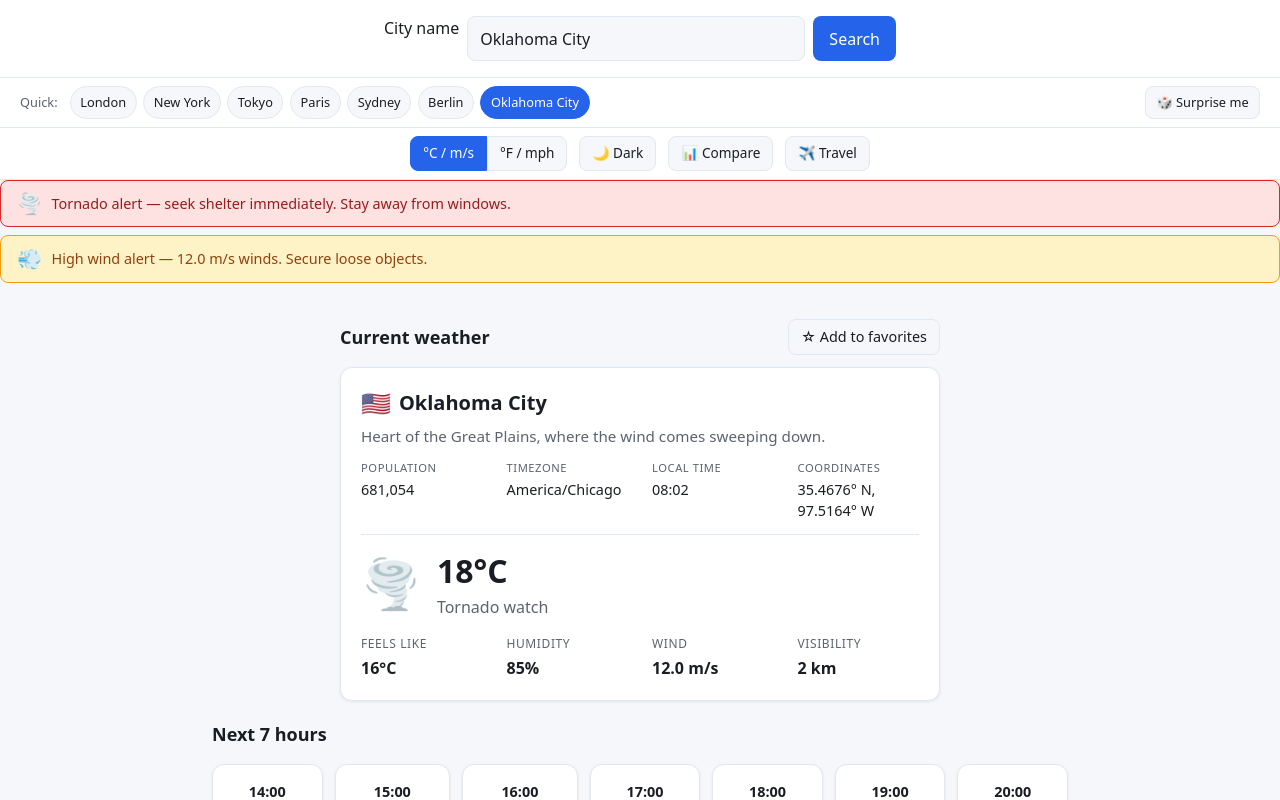
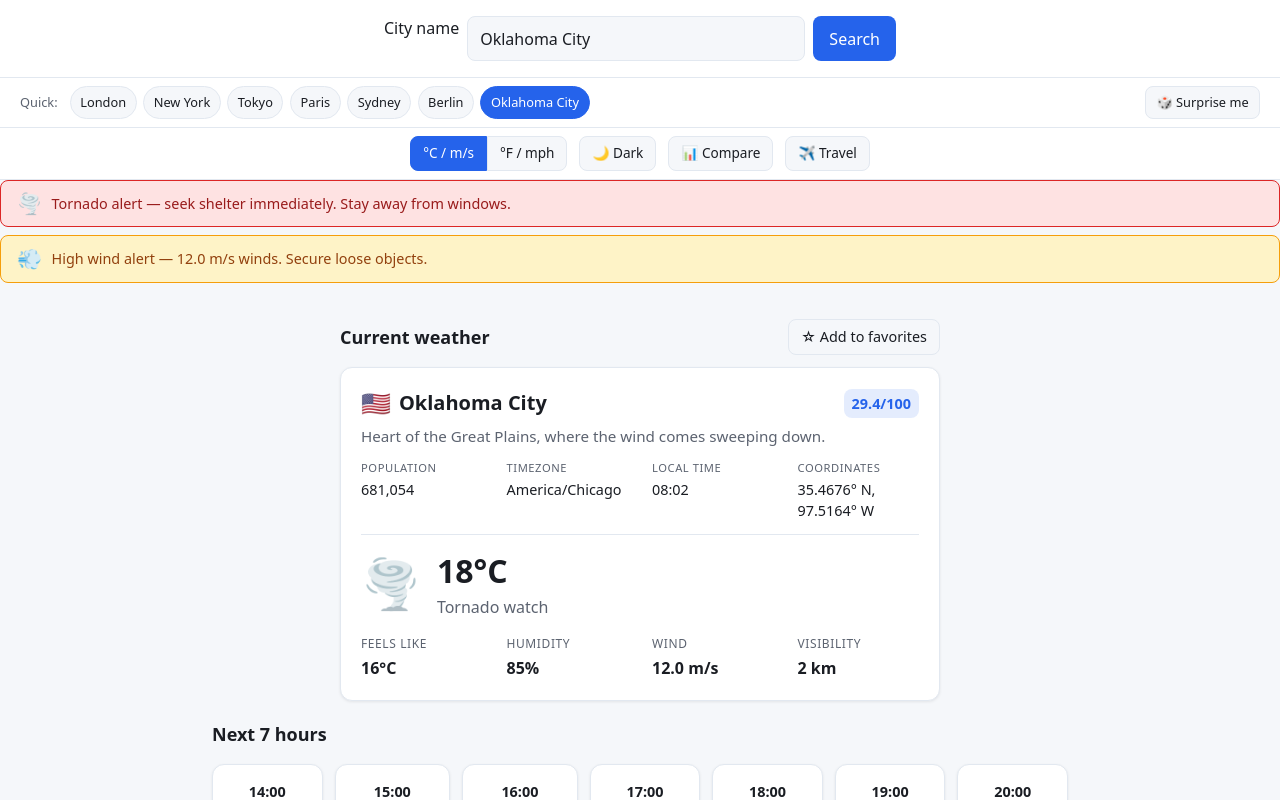
Before and after one commit to dionibrahimaj026-afk/weather-dashboard, a React (Vite) app: page / in a window 1280 px wide. Both pictures are taken after a click on the button "Oklahoma City". Shown: the top 800 px of the page. Built offline with nearby package versions, Linux system fonts and the light colour scheme.

Commit message:
added a weather score from 0-100

```diff
--- a/src/components/CompareView.jsx
+++ b/src/components/CompareView.jsx
@@ -1,5 +1,6 @@
 import { WeatherIcon } from './WeatherIcon'
 import { CountryFlag } from './CountryFlag'
+import { calculateWeatherScore } from '../utils/weatherScore'
 import styles from './CompareView.module.css'
 
 function formatTemp(temp, unit) {
@@ -34,11 +35,17 @@ export function CompareView({ citiesData, unit }) {
         {citiesData.map((data) => {
           if (!data) return null
           const { location, current } = data
+          const { total, breakdown } = calculateWeatherScore(current)
           return (
             <article key={location.name} className={styles.card}>
               <div className={styles.header}>
                 <CountryFlag code={location.countryCode} className={styles.flag} title={location.country} />
-                <h3 className={styles.city}>{location.name}</h3>
+                <div>
+                  <h3 className={styles.city}>{location.name}</h3>
+                  <span className={styles.score} title={`Temp: ${breakdown.temperature} | Humidity: ${breakdown.humidity} | Wind: ${breakdown.wind} | Alerts: ${breakdown.alerts} | Visibility: ${breakdown.visibility}`}>
+                    {total}/100
+                  </span>
+                </div>
               </div>
               {location.description && (
                 <p className={styles.cityDesc}>{location.description}</p>
--- a/src/components/CompareView.module.css
+++ b/src/components/CompareView.module.css
@@ -44,6 +44,12 @@
   font-size: 1.1rem;
   font-weight: 600;
   color: var(--text);
+}
+
+.score {
+  font-size: 0.8rem;
+  font-weight: 600;
+  color: var(--accent);
 }
 
 .cityDesc {
--- a/src/components/CurrentWeather.jsx
+++ b/src/components/CurrentWeather.jsx
@@ -1,5 +1,6 @@
 import { WeatherIcon } from './WeatherIcon'
 import { CountryFlag } from './CountryFlag'
+import { calculateWeatherScore } from '../utils/weatherScore'
 import styles from './CurrentWeather.module.css'
 
 function formatTemp(temp, unit) {
@@ -28,6 +29,7 @@ export function CurrentWeather({ data, unit, onAddFavorite, isFavorite }) {
   if (!data) return null
 
   const { location, current } = data
+  const { total: score, breakdown } = calculateWeatherScore(current)
 
   return (
     <section className={styles.section} aria-labelledby="current-weather-heading">
@@ -44,11 +46,16 @@ export function CurrentWeather({ data, unit, onAddFavorite, isFavorite }) {
         </button>
       </div>
       <div className={styles.card}>
-        <div className={styles.location}>
-          {location.countryCode && (
-            <CountryFlag code={location.countryCode} className={styles.flag} title={location.country} />
-          )}
-          {location.name}
+        <div className={styles.locationRow}>
+          <div className={styles.location}>
+            {location.countryCode && (
+              <CountryFlag code={location.countryCode} className={styles.flag} title={location.country} />
+            )}
+            {location.name}
+          </div>
+          <div className={styles.scoreBadge} title={`Temperature: ${breakdown.temperature} | Humidity: ${breakdown.humidity} | Wind: ${breakdown.wind} | Alerts: ${breakdown.alerts} | Visibility: ${breakdown.visibility}`}>
+            {score}/100
+          </div>
         </div>
         {location.description && (
           <p className={styles.cityDesc}>{location.description}</p>
--- a/src/components/CurrentWeather.module.css
+++ b/src/components/CurrentWeather.module.css
@@ -47,6 +47,14 @@
   box-shadow: var(--card-shadow);
 }
 
+.locationRow {
+  display: flex;
+  align-items: center;
+  justify-content: space-between;
+  gap: 0.75rem;
+  margin-bottom: 0.5rem;
+}
+
 .location {
   display: flex;
   align-items: center;
@@ -54,7 +62,15 @@
   font-size: 1.25rem;
   font-weight: 600;
   color: var(--text);
-  margin-bottom: 0.5rem;
+}
+
+.scoreBadge {
+  font-size: 0.9rem;
+  font-weight: 600;
+  color: var(--accent);
+  padding: 0.25rem 0.5rem;
+  background: color-mix(in oklch, var(--accent) 12%, transparent);
+  border-radius: 8px;
 }
 
 .cityDesc {
--- a/src/components/TravelMode.jsx
+++ b/src/components/TravelMode.jsx
@@ -1,5 +1,6 @@
 import { CountryFlag } from './CountryFlag'
 import { WeatherIcon } from './WeatherIcon'
+import { calculateWeatherScore } from '../utils/weatherScore'
 import styles from './TravelMode.module.css'
 
 function formatTemp(temp, unit) {
@@ -33,6 +34,7 @@ export function TravelMode({ data, unit, onSelectCity }) {
   }
 
   const { location, current } = data
+  const { total: score, breakdown } = calculateWeatherScore(current)
 
   return (
     <section className={styles.section} aria-labelledby="travel-mode-heading">
@@ -40,9 +42,20 @@ export function TravelMode({ data, unit, onSelectCity }) {
         ✈️ Best city to visit today
       </h2>
       <p className={styles.subtitle}>
-        Based on comfortable temperature, low wind, no alerts, and good visibility
+        Based on temperature, humidity, wind, alerts, and visibility
       </p>
       <div className={styles.card}>
+        <div className={styles.scoreRow}>
+          <span className={styles.scoreLabel}>Weather score</span>
+          <span className={styles.scoreValue}>{score}/100</span>
+        </div>
+        <div className={styles.scoreBreakdown}>
+          <span title="Temperature">🌡️ {breakdown.temperature}</span>
+          <span title="Humidity">💧 {breakdown.humidity}</span>
+          <span title="Wind">💨 {breakdown.wind}</span>
+          <span title="Alerts">⚠️ {breakdown.alerts}</span>
+          <span title="Visibility">👁️ {breakdown.visibility}</span>
+        </div>
         <div className={styles.header}>
           <CountryFlag code={location.countryCode} className={styles.flag} title={location.country} />
           <div>
@@ -72,7 +85,7 @@ export function TravelMode({ data, unit, onSelectCity }) {
           </div>
           <div>
             <dt>Alerts</dt>
-            <dd className={styles.noAlerts}>None ✓</dd>
+            <dd className={breakdown.alerts > 0 ? styles.noAlerts : undefined}>{breakdown.alerts > 0 ? 'None ✓' : 'Active'}</dd>
           </div>
         </dl>
         {location.description && (
--- a/src/components/TravelMode.module.css
+++ b/src/components/TravelMode.module.css
@@ -23,6 +23,39 @@
   border-radius: 16px;
   padding: 1.5rem;
   box-shadow: var(--card-shadow);
+}
+
+.scoreRow {
+  display: flex;
+  align-items: center;
+  justify-content: space-between;
+  margin-bottom: 0.5rem;
+  padding-bottom: 0.75rem;
+  border-bottom: 1px solid var(--border);
+}
+
+.scoreLabel {
+  font-size: 0.85rem;
+  color: var(--text-muted);
+}
+
+.scoreValue {
+  font-size: 1.5rem;
+  font-weight: 700;
+  color: var(--accent);
+}
+
+.scoreBreakdown {
+  display: flex;
+  flex-wrap: wrap;
+  gap: 0.75rem 1rem;
+  margin-bottom: 1rem;
+  font-size: 0.85rem;
+  color: var(--text-muted);
+}
+
+.scoreBreakdown span {
+  white-space: nowrap;
 }
 
 .header {
--- a/src/data/mockWeather.js
+++ b/src/data/mockWeather.js
@@ -245,44 +245,17 @@ export function getMockCityNames() {
   return Object.values(MOCK_WEATHER).map((d) => d.location.name)
 }
 
-/** Travel Mode: best city to visit today based on temp, wind, alerts, visibility */
-const WIND_ALERT_THRESHOLD_MS = 6
-const TORNADO_KEYWORDS = ['tornado', 'tornado watch', 'tornado warning', 'tornado risk']
-const SNOW_STORM_KEYWORDS = ['snow storm', 'snowstorm', 'blizzard']
-const HEAVY_RAIN_KEYWORDS = ['heavy rain', 'heavy rainfall']
-const IDEAL_TEMP_C = 20
-const MIN_VISIBILITY_KM = 6
+import { calculateWeatherScore } from '../utils/weatherScore'
 
-function hasAlerts(current) {
-  if (!current) return true
-  const desc = (current.description || '').toLowerCase()
-  if (TORNADO_KEYWORDS.some((k) => desc.includes(k))) return true
-  if (SNOW_STORM_KEYWORDS.some((k) => desc.includes(k))) return true
-  if (HEAVY_RAIN_KEYWORDS.some((k) => desc.includes(k)) || desc === 'rain') return true
-  if (current.windSpeed >= WIND_ALERT_THRESHOLD_MS) return true
-  return false
-}
-
+/** Travel Mode: best city to visit today based on weather score */
 export function getBestCityForTravel() {
-  const candidates = Object.values(MOCK_WEATHER).filter(
-    (data) => !hasAlerts(data.current)
-  )
-  if (candidates.length === 0) return null
-
-  const visibility = (v) => v ?? 0
-  const score = (data) => {
-    const { temp, windSpeed } = data.current
-    const vis = visibility(data.current.visibility)
-    if (vis < MIN_VISIBILITY_KM) return -Infinity
-    const tempScore = 100 - 5 * Math.abs(temp - IDEAL_TEMP_C)
-    const windScore = Math.max(0, 100 - windSpeed * 10)
-    const visScore = Math.min(100, vis * 10)
-    return tempScore + windScore + visScore
-  }
-
-  return candidates.reduce((best, city) =>
-    score(city) > score(best) ? city : best
-  )
+  const cities = Object.values(MOCK_WEATHER)
+  if (cities.length === 0) return null
+  return cities.reduce((best, city) => {
+    const a = calculateWeatherScore(best.current).total
+    const b = calculateWeatherScore(city.current).total
+    return b > a ? city : best
+  })
 }
 
 export default MOCK_WEATHER
--- /dev/null
+++ b/src/utils/weatherScore.js
@@ -0,0 +1,71 @@
+/**
+ * Calculate weather score (0–100) from temperature, humidity, wind, alerts, visibility.
+ * Each factor contributes up to 20 points.
+ */
+
+const WIND_ALERT_THRESHOLD_MS = 6
+const TORNADO_KEYWORDS = ['tornado', 'tornado watch', 'tornado warning', 'tornado risk']
+const SNOW_STORM_KEYWORDS = ['snow storm', 'snowstorm', 'blizzard']
+const HEAVY_RAIN_KEYWORDS = ['heavy rain', 'heavy rainfall']
+const IDEAL_TEMP_C = 21
+const IDEAL_HUMIDITY = 50
+const MAX_WIND_MS = 12
+
+function hasAlerts(current) {
+  if (!current) return true
+  const desc = (current.description || '').toLowerCase()
+  if (TORNADO_KEYWORDS.some((k) => desc.includes(k))) return true
+  if (SNOW_STORM_KEYWORDS.some((k) => desc.includes(k))) return true
+  if (HEAVY_RAIN_KEYWORDS.some((k) => desc.includes(k)) || desc === 'rain') return true
+  if (current.windSpeed >= WIND_ALERT_THRESHOLD_MS) return true
+  return false
+}
+
+function tempScore(temp) {
+  const diff = Math.abs((temp ?? 0) - IDEAL_TEMP_C)
+  return Math.max(0, 20 - (diff / 5))
+}
+
+function humidityScore(humidity) {
+  const h = humidity ?? 50
+  const diff = Math.abs(h - IDEAL_HUMIDITY)
+  return Math.max(0, 20 - (diff / 2.5))
+}
+
+function windScore(windSpeed) {
+  const w = windSpeed ?? 0
+  return Math.max(0, 20 - (w / MAX_WIND_MS) * 20)
+}
+
+function alertsScore(current) {
+  return hasAlerts(current) ? 0 : 20
+}
+
+function visibilityScore(visibility) {
+  const v = visibility ?? 0
+  return Math.min(20, (v / 10) * 20)
+}
+
+/**
+ * @param {Object} current - current weather { temp, humidity, windSpeed, visibility, description }
+ * @returns {{ total: number, breakdown: { temperature, humidity, wind, alerts, visibility } }}
+ */
+export function calculateWeatherScore(current) {
+  if (!current) {
+    return { total: 0, breakdown: { temperature: 0, humidity: 0, wind: 0, alerts: 0, visibility: 0 } }
+  }
+
+  const breakdown = {
+    temperature: Math.round(tempScore(current.temp) * 10) / 10,
+    humidity: Math.round(humidityScore(current.humidity) * 10) / 10,
+    wind: Math.round(windScore(current.windSpeed) * 10) / 10,
+    alerts: alertsScore(current),
+    visibility: Math.round(visibilityScore(current.visibility) * 10) / 10,
+  }
+
+  const total = Math.round(
+    (breakdown.temperature + breakdown.humidity + breakdown.wind + breakdown.alerts + breakdown.visibility) * 10
+  ) / 10
+
+  return { total: Math.min(100, total), breakdown }
+}
```
